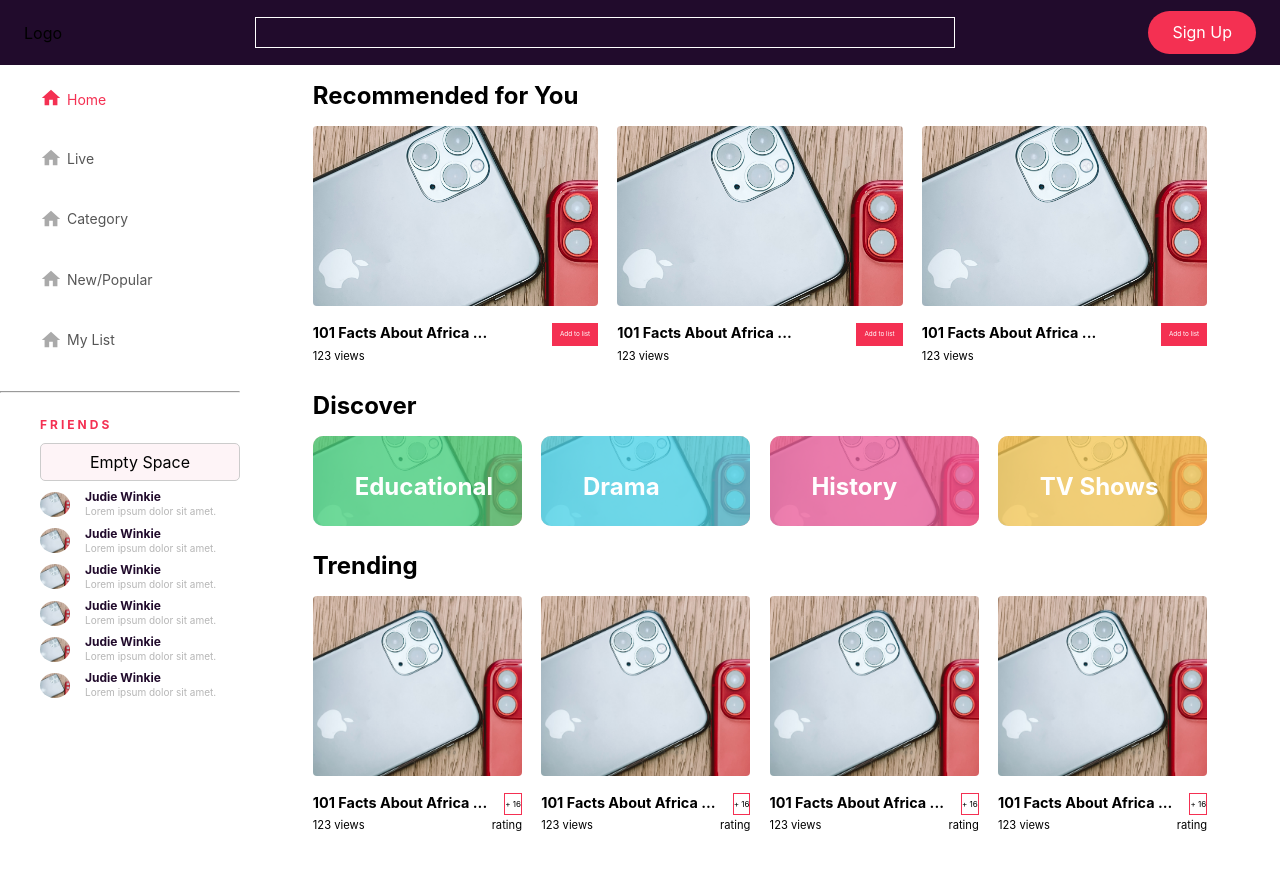
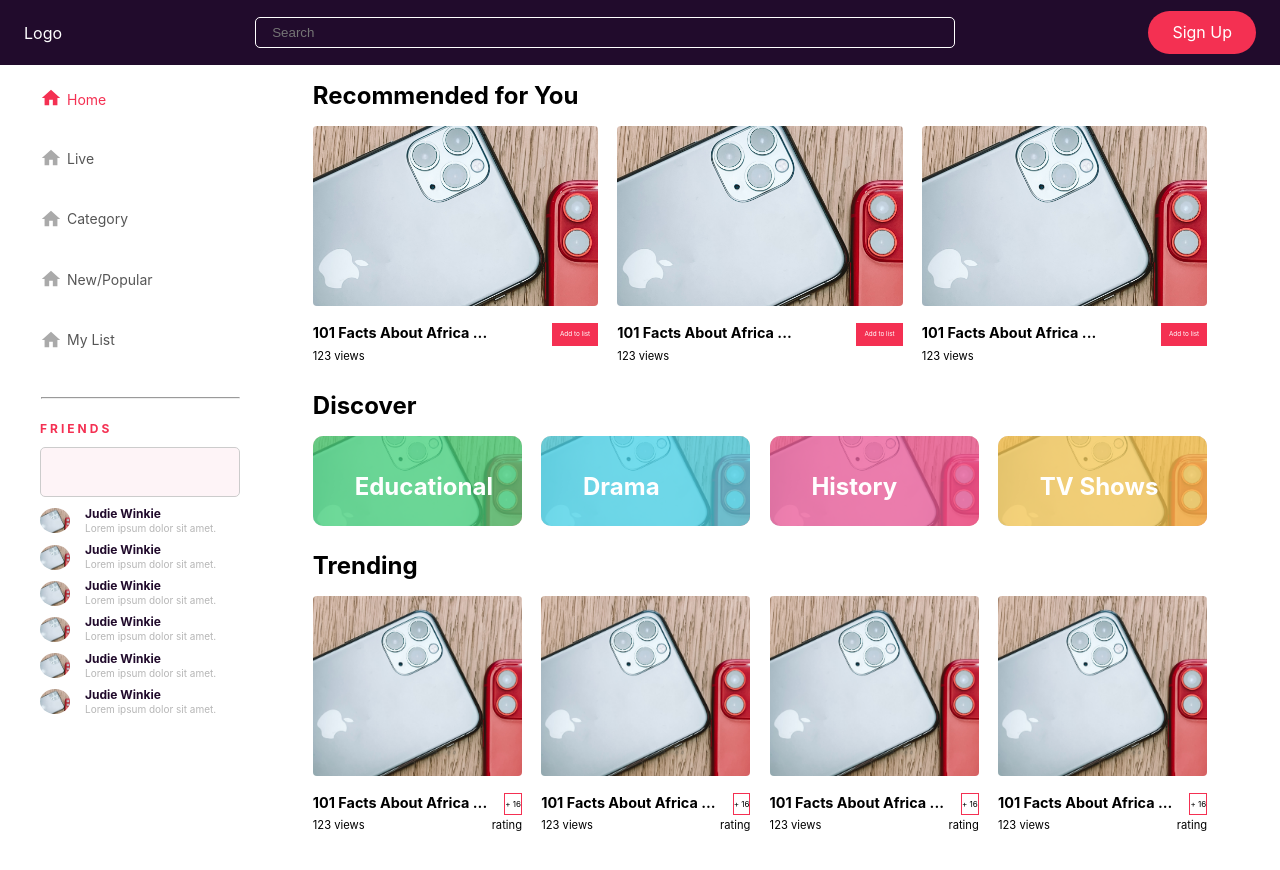
Before and after one commit to torsami77/iwari-fe, a React (Create React App) app: page / in a window 1280 px wide. Shown: the top 870 px of the page. Built offline with nearby package versions, Linux system fonts and the light colour scheme.

Commit message:
Updates 2

```diff
--- a/src/Components/Gadgets/Search.jsx
+++ b/src/Components/Gadgets/Search.jsx
@@ -8,7 +8,8 @@ const Wrapper = styled.div`
         padding: 0.4rem 1rem;
         border: 1px solid ${(props) => props.theme.darkGrey};
         height: 31px;
-        color: ${(props) => props.theme.primaryColor};
+        color: ${(props) => props.color};
+        border-radius: 5px;
     }
 
     @media screen and (max-width: 700px) {
@@ -21,11 +22,11 @@ const Wrapper = styled.div`
 const Search = () => {
     return (
         <>
-            <Wrapper>
+            <Wrapper color="white">
                 <input
                     className="search"
                     type="search"
-                    placeholder=""
+                    placeholder="Search"
                 />
             </Wrapper>
         </>
--- a/src/Components/NavBar/Navbar.jsx
+++ b/src/Components/NavBar/Navbar.jsx
@@ -10,7 +10,7 @@ const Navbar = () => {
             <div className="logo flex-row">
                 <div className="toggler"></div>
                 <span>
-                    <Link to="/">Logo</Link>
+                    <Link to="/" className="txt-logo" style={{ color: "white"}}>Logo</Link>
                 </span>
             </div>
 
--- a/src/Components/Sidebar/Sidebar.css
+++ b/src/Components/Sidebar/Sidebar.css
@@ -23,18 +23,24 @@
   -webkit-box-align: center;
       -ms-flex-align: center;
           align-items: center;
-  padding: 0.5rem 0;
+  color: #565656;
+  padding: 1rem 0;
+  font-size: 14px;
   padding-left: 2.5rem;
   margin-bottom: 0.4rem;
 }
 
 .wrapper .icon:not(.hover-disable):hover {
-  background: #F43052;
+  color: #F43052;
   cursor: pointer;
 }
 
+.wrapper .icon span {
+  margin-left: 5px;
+}
+
 .wrapper .active div {
-  background: #F43052;
+  background: inherit;
   cursor: pointer;
 }
 
@@ -44,7 +50,97 @@
 
 .wrapper .active span {
   position: relative;
-  color: white;
+  color: #F43052;
   top: 1px;
 }
+
+.wrapper .line {
+  padding: 1.5rem 0;
+}
+
+.wrapper .line hr {
+  width: 83%;
+  float: right;
+}
+
+.wrapper .friends-list {
+  padding-left: 2.5rem;
+}
+
+.wrapper .friends-list h3 {
+  color: #F43052;
+  text-transform: uppercase;
+  font-size: 12px;
+  letter-spacing: 3px;
+}
+
+.wrapper .friends-list .display {
+  display: -webkit-box;
+  display: -ms-flexbox;
+  display: flex;
+  -webkit-box-align: center;
+      -ms-flex-align: center;
+          align-items: center;
+  -webkit-box-pack: center;
+      -ms-flex-pack: center;
+          justify-content: center;
+  border: 1px solid #ccc;
+  margin: .7rem 0;
+  height: 50px;
+  border-radius: 5px;
+  padding: .5rem 0;
+  background: #FEF4F7;
+  -webkit-border-radius: 5px;
+  -moz-border-radius: 5px;
+  -ms-border-radius: 5px;
+  -o-border-radius: 5px;
+}
+
+.wrapper .friends-list .friends .list {
+  display: -webkit-box;
+  display: -ms-flexbox;
+  display: flex;
+  -webkit-box-align: center;
+      -ms-flex-align: center;
+          align-items: center;
+  height: 25px;
+  margin: .7rem 0;
+}
+
+.wrapper .friends-list .friends .list .l-img {
+  width: 15%;
+  height: 100%;
+  margin-right: 15px;
+  border-radius: 50%;
+  -webkit-border-radius: 50%;
+  -moz-border-radius: 50%;
+  -ms-border-radius: 50%;
+  -o-border-radius: 50%;
+}
+
+.wrapper .friends-list .friends .list .l-img img {
+  -o-object-fit: cover;
+     object-fit: cover;
+  width: 100%;
+  height: inherit;
+  border-radius: inherit;
+  -webkit-border-radius: inherit;
+  -moz-border-radius: inherit;
+  -ms-border-radius: inherit;
+  -o-border-radius: inherit;
+}
+
+.wrapper .friends-list .friends .list .l-description {
+  line-height: 15px;
+}
+
+.wrapper .friends-list .friends .list .l-description h2 {
+  font-size: 12px;
+  color: #210B2C;
+}
+
+.wrapper .friends-list .friends .list .l-description p {
+  font-size: 10px;
+  color: #B6B6B6;
+}
 /*# sourceMappingURL=Sidebar.css.map */
--- a/src/Components/Sidebar/Sidebar.jsx
+++ b/src/Components/Sidebar/Sidebar.jsx
@@ -64,11 +64,13 @@ const Sidebar = () => {
                     <span>My List</span>
                 </div>
             </NavLink>
-            <hr />
+            <div className="line">
+                <hr />
+            </div>
             <div className="friends-list">
                 <h3>friends</h3>
                 <div className="display">
-                    Empty Space
+                    {/* Empty Space */}
                 </div>
                 <div className="friends">
                     <FriendsCard/>
--- a/src/Components/Sidebar/Sidebar.scss
+++ b/src/Components/Sidebar/Sidebar.scss
@@ -46,9 +46,13 @@
         color: #F43052;
         top: 1px;
     }
-    hr {
-        margin: 1.5rem 0;
-        padding-left: 2.5rem;
+
+    .line {
+        padding: 1.5rem 0;
+        hr {
+            width: 83%;
+            float: right;
+        }
     }
 
     .friends-list {
@@ -65,6 +69,7 @@
             justify-content: center;
             border: 1px solid #ccc;
             margin: .7rem 0;
+            height: 50px;
             border-radius: 5px;
             padding: .5rem 0;
             background: #FEF4F7;
--- a/src/Styles/Navbar.css
+++ b/src/Styles/Navbar.css
@@ -1 +1,4 @@
-/* No CSS *//*# sourceMappingURL=Navbar.css.map */
+.txt-logo {
+  color: white;
+}
+/*# sourceMappingURL=Navbar.css.map */
--- a/src/Styles/Navbar.scss
+++ b/src/Styles/Navbar.scss
@@ -0,0 +1,3 @@
+.txt-logo {
+    color: white;
+}
```
Also changed, not shown: 2 other files (tests, documents, lock files or other folders).
